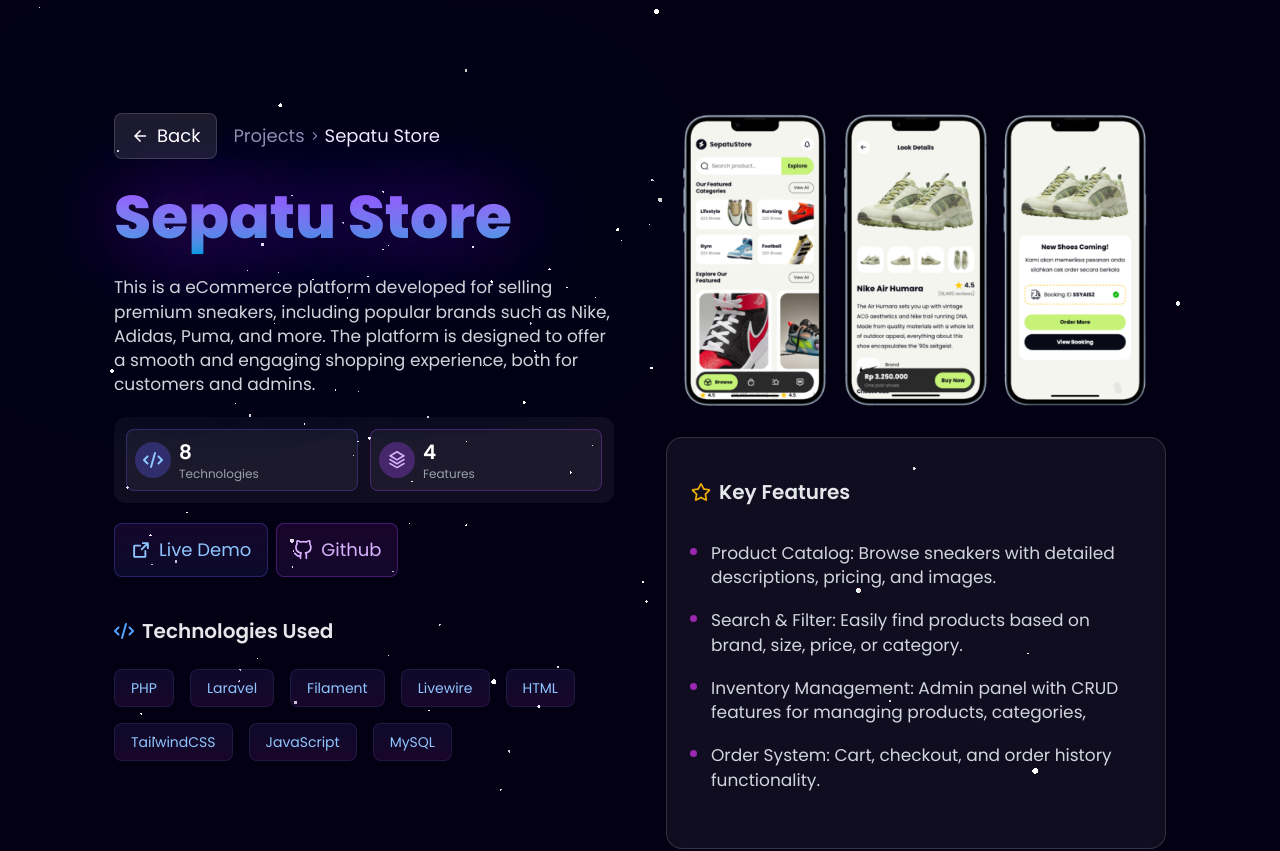
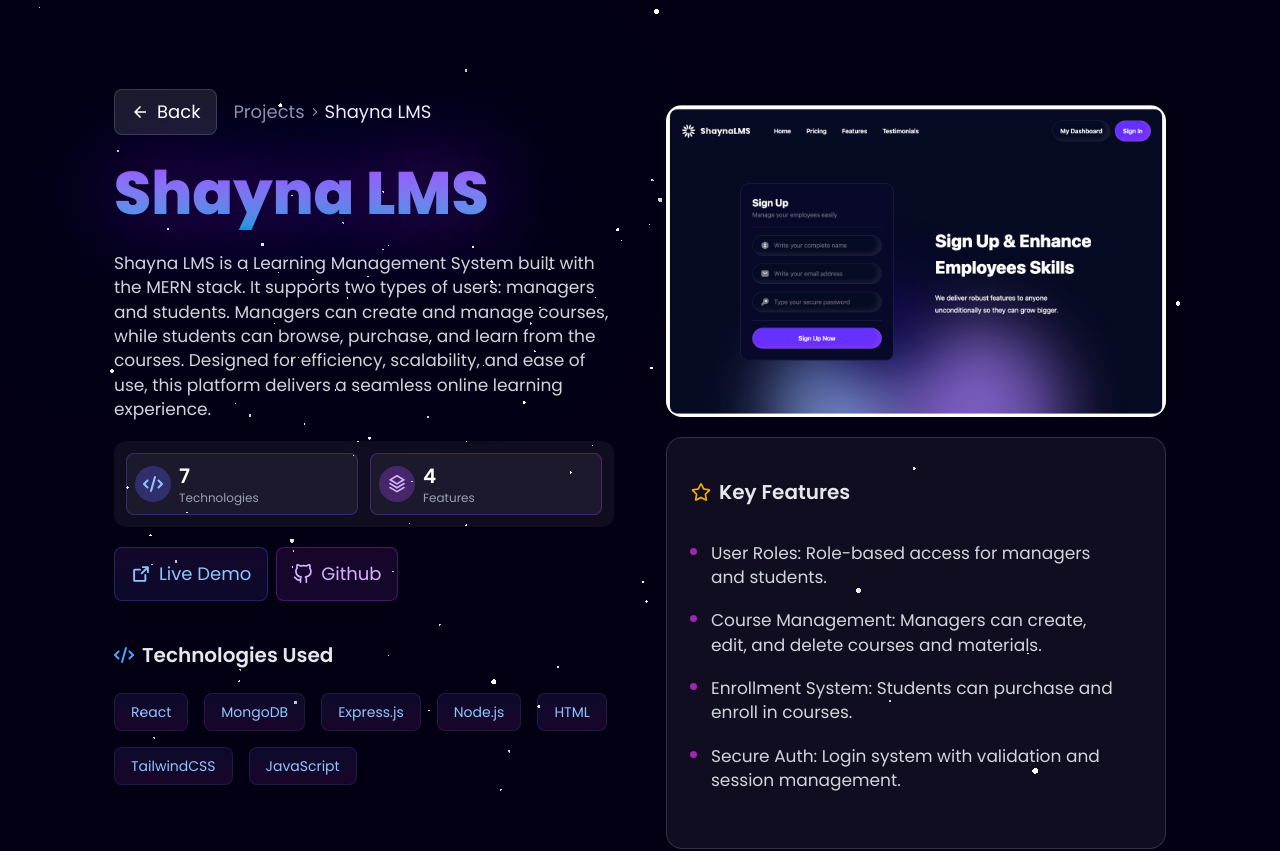
Before and after one commit to ronisaputra764/spaceport, a React (Vite) app: page /1 in a window 1280 px wide. Shown: the top 851 px of the page. Built offline with nearby package versions, Linux system fonts and the light colour scheme.

Commit message:
first commit

```diff
--- a/src/data.js
+++ b/src/data.js
@@ -3,6 +3,23 @@
 export const recentProject = [
     {
         id: "1",
+        title: "Shayna LMS",
+        image: "shaynalms.png",
+        github: "https://github.com/ronisaputra764/fullstack-shaynalms",
+        vercel: "https://shaynalms.vercel.app",
+        techstack: [
+            "React", "MongoDB", "Express.js", "Node.js", "HTML", "TailwindCSS", "JavaScript"
+        ],
+        features: [
+            "User Roles: Role-based access for managers and students.",
+            "Course Management: Managers can create, edit, and delete courses and materials.",
+            "Enrollment System: Students can purchase and enroll in courses.",
+            "Secure Auth: Login system with validation and session management.",
+        ],
+        description: "Shayna LMS is a Learning Management System built with the MERN stack. It supports two types of users: managers and students. Managers can create and manage courses, while students can browse, purchase, and learn from the courses. Designed for efficiency, scalability, and ease of use, this platform delivers a seamless online learning experience."
+    },
+    {
+        id: "2",
         title: "Sepatu Store",
         image: "sepatustore.png",
         github: "https://github.com/ronisaputra764/sepatu-store",
@@ -19,7 +36,7 @@
         description: "This is a eCommerce platform developed for selling premium sneakers, including popular brands such as Nike, Adidas, Puma, and more. The platform is designed to offer a smooth and engaging shopping experience, both for customers and admins."
     },
     {
-        id: "2",
+        id: "3",
         title: "Find Boarding House",
         image: "ngekos.png",
         github: "https://github.com/ronisaputra764/ngekos",
@@ -36,7 +53,7 @@
         description: "This is a fully-featured online platform for booking and renting accommodations, including boarding houses (kost), hotels, and villas. The website is built to simplify the property search, booking process, and management system for both renters and property owners."
     },
     {
-        id: "3",
+        id: "4",
         title: "Tech Blog",
         image: "clean-blog.png",
         github: "https://github.com/ronisaputra764/vue-blog",
@@ -53,7 +70,7 @@
         description: "This is a modern and responsive tech blog website focused on sharing articles and tutorials about programming and the latest in technology. The platform is designed for tech enthusiasts, beginners, and developers looking to learn topics such as basic Python, Git, JavaScript, and modern frontend frameworks like Vue.js."
     },
     {
-        id: "4",
+        id: "5",
         title: "Moonton",
         image: "moonton.png",
         github: "https://github.com/ronisaputra764/mononton",
@@ -70,7 +87,7 @@
         description: "This is a full-featured movie streaming platform inspired by Netflix, built to offer users a seamless experience for watching, browsing, and subscribing to a vast collection of movies. It supports a secure subscription-based model with user authentication, a clean UI, and interactive streaming features."
     },
     {
-        id: "5",
+        id: "6",
         title: "KitaBantu",
         image: "kitabantu.png",
         github: "https://github.com/ronisaputra764/kitabantu",
@@ -87,7 +104,7 @@
         description: "This is a fully functional crowdfunding mobile website designed to help individuals donate to causes such as helping the poor and supporting victims of natural disasters. The platform allows users to browse donation campaigns, contribute securely, and monitor campaign progress — all through a modern, responsive interface."
     },
     {
-        id: "6",
+        id: "7",
         title: "Garuda Ticket Flight",
         image: "garuda.png",
         github: "https://github.com/ronisaputra764/garuda",
@@ -105,7 +122,7 @@
         description: "This project is a fully functional flight ticket booking platform that allows users to search, view, and purchase flight tickets with real-time information on departures, destinations, and schedules. The system simplifies the booking experience while providing key flight data to help users make informed travel decisions."
     },
     {
-        id: "7",
+        id: "8",
         title: "Pop Movie",
         image: "popmovie.png",
         github: "https://github.com/ronisaputra764/pop-movie-react",
```
Also changed, not shown: public/assets/img/shaynalms.png (added).
